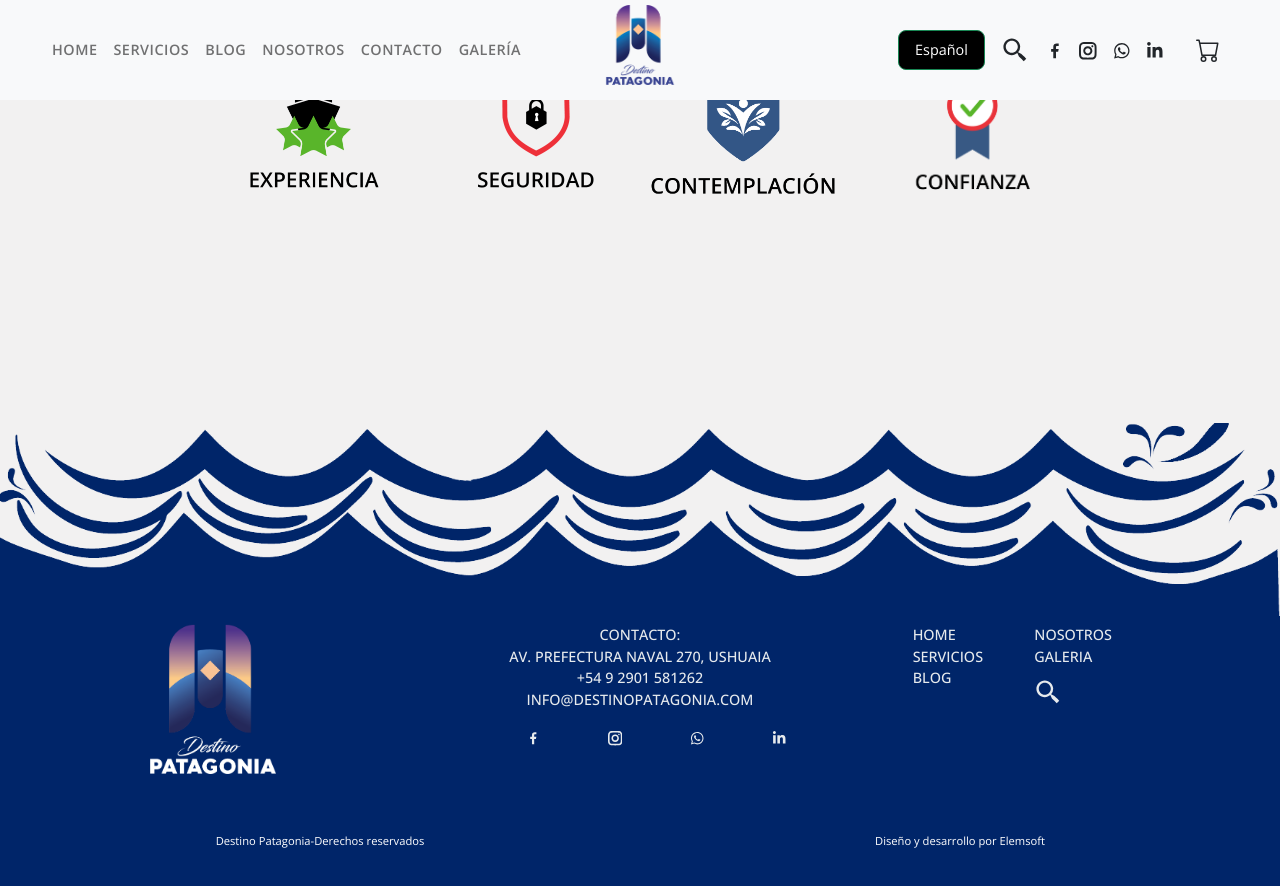
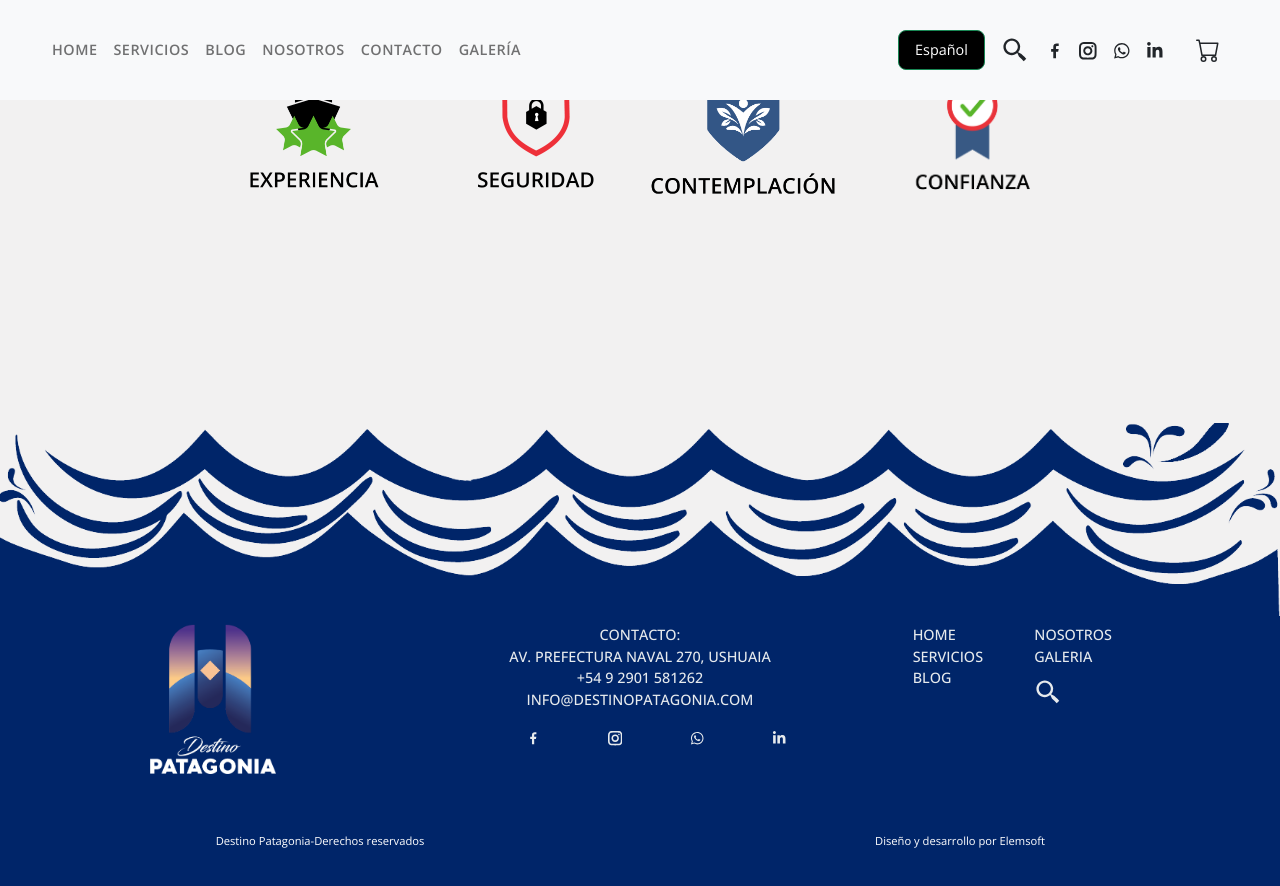
Before and after one commit to Florsala/DestinoP, a React (Create React App) app: page / in a window 1280 px wide. Shown: the top 886 px of the page. Built offline with nearby package versions, Linux system fonts and the light colour scheme; a web font is replaced by a local one.

Commit message:
changes in navmenu fixing logo

```diff
--- a/src/components/Navmenu.jsx
+++ b/src/components/Navmenu.jsx
@@ -57,7 +57,7 @@ const Navmenu = () => {
         </div>
       </Navbar>
 
-      <div
+     {/*  <div
         style={{
           width: "100%",
           margin: "0.3125rem auto",
@@ -71,10 +71,10 @@ const Navmenu = () => {
           <img
             src={logo}
             alt="logo"
-            style={{ height: "5rem" /* ,position: 'fixed' */ }}
+            style={{ height: "5rem"  }}
           />
         </Link>
-      </div>
+      </div> */}
 
       <Outlet />
     </>
```
